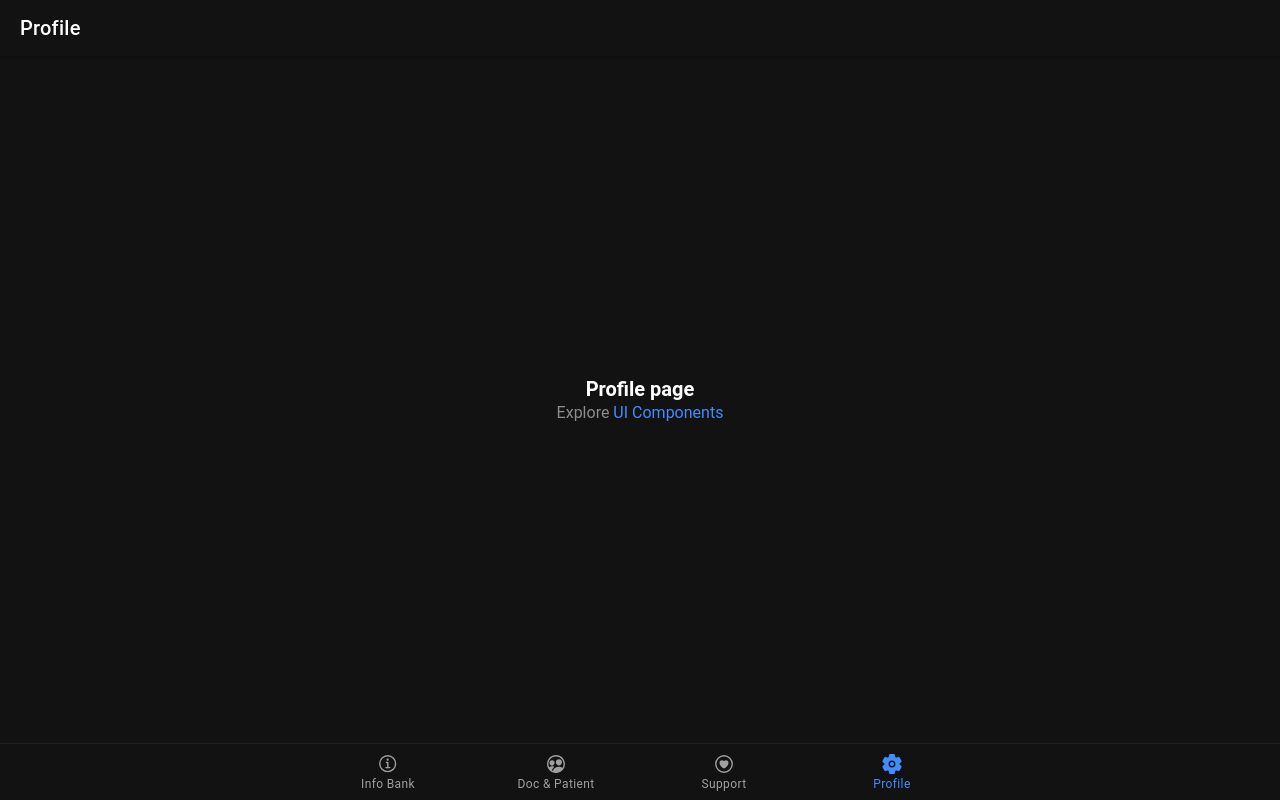
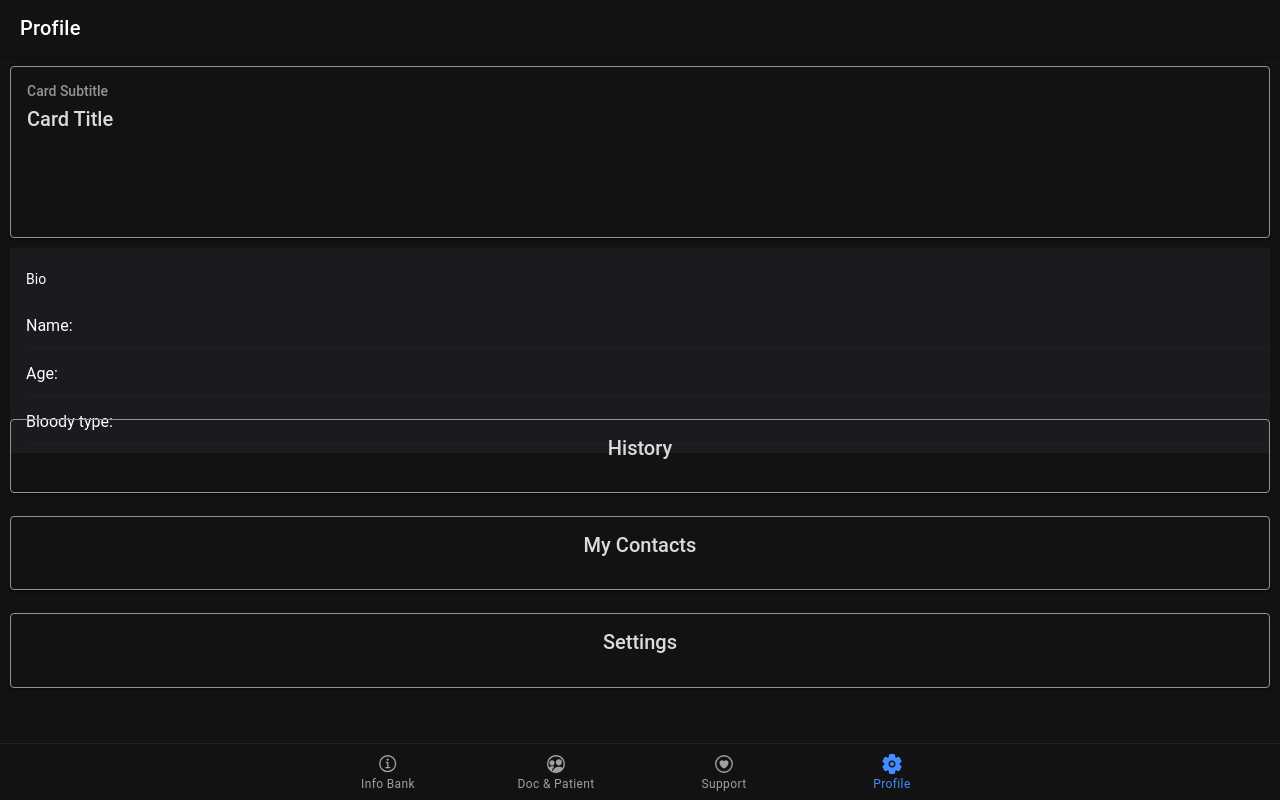
Before and after one commit to Apperta-IXN-for-the-NHS/IXN_Urology_PROMS, a React (Create React App) app in the folder practice/: page /tab4 in a window 1280 px wide. Built offline with nearby package versions, Linux system fonts and the light colour scheme.

Commit message:
temp updates on profile page

```diff
--- a/practice/src/App.tsx
+++ b/practice/src/App.tsx
@@ -20,6 +20,10 @@ import Letters from './pages/DocPatient/Letters';
 import Questionaire from './pages/DocPatient/Questionaire';
 import Symptoms from './pages/DocPatient/Symptoms';
 import Calendar from './pages/DocPatient/Calendar';
+import History from './pages/Profile/History';
+import Contacts from './pages/Profile/Contacts';
+import Settings from './pages/Profile/Settings';
+
 
 /* Core CSS required for Ionic components to work properly */
 import '@ionic/react/css/core.css';
@@ -59,6 +63,9 @@ const App: React.FC = () => (
           <Route path="/symptoms" component={Symptoms} />
           <Route path="/calendar" component={Calendar} />
           <Route path="/dates" component={DateTimeExample} />
+          <Route path="/history" component={History} />
+          <Route path="/contacts" component={Contacts} />
+          <Route path="/settings" component={Settings} />
           <Route path="/" render={() => <Redirect to="/tab1" />} exact={true} />
         </IonRouterOutlet>
         <IonTabBar slot="bottom">
--- /dev/null
+++ b/practice/src/pages/Profile/Contacts.tsx
@@ -0,0 +1,81 @@
+import React from "react";
+import {
+  IonHeader,
+  IonPage,
+  IonTitle,
+  IonToolbar,
+  IonButtons,
+  IonBackButton,
+  IonContent,
+  IonAvatar,
+  IonIcon
+} from "@ionic/react";
+
+import { IonList, IonItem, IonLabel,IonListHeader, IonInput, IonToggle, IonRadio, IonCheckbox, IonItemSliding, IonItemOption, IonItemOptions } from '@ionic/react';
+
+
+
+interface ContactListProps {
+  name: string;
+  bio: string;
+  email: string;
+  phone: string;
+  address: string;
+
+}
+
+const ContactsList: React.FC<ContactListProps> = ({ name, bio, email, phone, address}) => {
+  return (
+    <IonList>
+        <IonItem>
+          <IonAvatar slot="start">
+          <IonIcon name="person-circle-outline"></IonIcon>
+            </IonAvatar>
+          <IonLabel>
+          <h2>Name: {name}</h2>
+          <h3>Email: {email}</h3>
+          <h3>Phone: {phone}</h3>
+          <h3>Address: {address}</h3>
+          <p>{bio}</p>
+          </IonLabel>
+        </IonItem>
+    </IonList>
+  );
+};
+
+
+const Contacts: React.FC = () => {
+
+  let contacts = [
+    { Name: "Dr.Scott", Email: "Scott@gp.com", Phone: "018446 7463829", Address: "Christies Manchester", Bio:" Helpfull for referals "},
+    { Name: "Dr.Scott", Email: "Scott@gp.com", Phone: "018446 7463829", Address: "Christies Manchester", Bio:" Helpfull for referals "},
+    { Name: "Dr.Scott", Email: "Scott@gp.com", Phone: "018446 7463829", Address: "Christies Manchester", Bio:" Helpfull for referals "},
+    { Name: "Dr.Scott", Email: "Scott@gp.com", Phone: "018446 7463829", Address: "Christies Manchester", Bio:" Helpfull for referals "},
+  ];
+
+  return (
+    <IonPage>
+      <IonHeader>
+        <IonToolbar>
+          <IonButtons slot="start">
+            <IonBackButton />
+            </IonButtons>
+            <IonTitle>Contacts</IonTitle>
+            </IonToolbar>
+          </IonHeader>
+        <IonContent>
+        <IonList>
+        <IonListHeader>
+        Your Contacts
+        </IonListHeader>
+        </IonList>
+        {contacts.map((s, idx) => (
+          <ContactsList key={idx} name={s.Name} bio={s.Bio} email={s.Email} phone={s.Phone} address={s.Address} />
+        ))}
+      </IonContent>
+    </IonPage>
+  );
+};
+
+
+export default Contacts;
--- /dev/null
+++ b/practice/src/pages/Profile/History.tsx
@@ -0,0 +1,29 @@
+import React from "react";
+import {
+  IonHeader,
+  IonPage,
+  IonTitle,
+  IonToolbar,
+  IonButtons,
+  IonBackButton,
+  IonContent
+} from "@ionic/react";
+
+const History: React.FC = () => {
+  return (
+    <IonPage>
+      <IonHeader>
+        <IonToolbar>
+          <IonButtons slot="start">
+            <IonBackButton />
+          </IonButtons>
+          <IonTitle>History</IonTitle>
+        </IonToolbar>
+      </IonHeader>
+      <IonContent>
+      </IonContent>
+    </IonPage>
+  );
+};
+
+export default History;
--- a/practice/src/pages/Profile/Profile.css
+++ b/practice/src/pages/Profile/Profile.css
@@ -1,3 +1,34 @@
 ion-content ion-toolbar {
     --background: translucent;
 }
+
+ion-row.display{
+    height:30%;
+}
+
+ion-row.bio{
+    height:28%;
+}
+
+ion-row.options{
+    height:16%;
+    padding: 5;
+}
+
+ion-card.display{
+    display: flex;
+    flex-direction: column;
+    width: 100% !important;
+    height: 100% !important;
+    margin: 0 !important;
+  }
+
+
+  ion-card.options{
+    vertical-align: center !important;
+    display: flex;
+    flex-direction: column;
+    width: 100% !important;
+    height: 85% !important;
+    margin: 0 !important;
+  }
--- a/practice/src/pages/Profile/Profile.tsx
+++ b/practice/src/pages/Profile/Profile.tsx
@@ -1,9 +1,19 @@
 import React from 'react';
 import { IonContent, IonHeader, IonPage, IonTitle, IonToolbar } from '@ionic/react';
 import ExploreContainer from '../../components/ExploreContainer';
+import { IonGrid, IonRow, IonCol} from '@ionic/react';
+import { IonButton, IonCard, IonCardContent, IonCardHeader, IonList, IonListHeader,  IonCardSubtitle, IonCardTitle, IonIcon, IonItem, IonLabel } from '@ionic/react';
+import { IonTextarea } from '@ionic/react';
 import './Profile.css';
 
-const Profile: React.FC = () => {
+interface Links {
+  history: any;
+}
+
+
+const Profile: React.FC<Links> = ({
+  history
+})  => {
   return (
     <IonPage>
       <IonHeader>
@@ -11,13 +21,110 @@ const Profile: React.FC = () => {
           <IonTitle>Profile</IonTitle>
         </IonToolbar>
       </IonHeader>
+
       <IonContent>
+
         <IonHeader collapse="condense">
           <IonToolbar>
             <IonTitle size="large">Profile</IonTitle>
           </IonToolbar>
         </IonHeader>
-        <ExploreContainer name="Profile page" />
+
+        <IonGrid>
+
+          <IonRow className="display">
+            <IonCol>
+            <IonCard className="display">
+              <IonCardHeader>
+                <IonCardSubtitle>Card Subtitle</IonCardSubtitle>
+                <IonCardTitle>Card Title</IonCardTitle>
+              </IonCardHeader>
+
+              <IonCardContent>
+
+              </IonCardContent>
+            </IonCard>
+            </IonCol>
+          </IonRow>
+
+              <IonRow className="bio">
+              <IonCol>
+                <IonList>
+                  <IonListHeader>
+                    Bio
+                  </IonListHeader>
+                  <IonItem>
+                    <IonLabel>
+                      Name:
+                    </IonLabel>
+                  </IonItem>
+
+                  <IonItem>
+                    <IonLabel>
+                      Age:
+                    </IonLabel>
+                  </IonItem>
+
+                  <IonItem>
+                    <IonLabel>
+                      Bloody type:
+                    </IonLabel>
+                  </IonItem>
+
+                </IonList>
+                </IonCol>
+              </IonRow>
+
+
+          <IonRow className="options">
+            <IonCol justify-content-center align-items-center>
+            <IonCard
+            className="options"
+            onClick={e => {
+            e.preventDefault();
+            history.push("history");
+            }}>
+              <IonCardHeader>
+                <IonCardTitle class="ion-text-center">History</IonCardTitle>
+              </IonCardHeader>
+            </IonCard>
+            </IonCol>
+          </IonRow>
+
+          <IonRow className="options">
+            <IonCol>
+            <IonCard
+            className="options" button
+            onClick={e => {
+              e.preventDefault();
+              history.push("contacts");
+              }}>
+              <IonCardHeader>
+                <IonCardTitle class="ion-text-center">My Contacts</IonCardTitle>
+              </IonCardHeader>
+
+            </IonCard>
+            </IonCol>
+          </IonRow>
+
+
+          <IonRow className="options">
+            <IonCol>
+            <IonCard
+            className="options"
+            onClick={e => {
+              e.preventDefault();
+              history.push("settings");
+              }}>
+              <IonCardHeader>
+                <IonCardTitle class="ion-text-center">Settings</IonCardTitle>
+              </IonCardHeader>
+            </IonCard>
+            </IonCol>
+          </IonRow>
+
+        </IonGrid>
+
       </IonContent>
     </IonPage>
   );
--- /dev/null
+++ b/practice/src/pages/Profile/Settings.tsx
@@ -0,0 +1,29 @@
+import React from "react";
+import {
+  IonHeader,
+  IonPage,
+  IonTitle,
+  IonToolbar,
+  IonButtons,
+  IonBackButton,
+  IonContent
+} from "@ionic/react";
+
+const Settings: React.FC = () => {
+  return (
+    <IonPage>
+      <IonHeader>
+        <IonToolbar>
+          <IonButtons slot="start">
+            <IonBackButton />
+          </IonButtons>
+          <IonTitle>Settings</IonTitle>
+        </IonToolbar>
+      </IonHeader>
+      <IonContent>
+      </IonContent>
+    </IonPage>
+  );
+};
+
+export default Settings;
```
